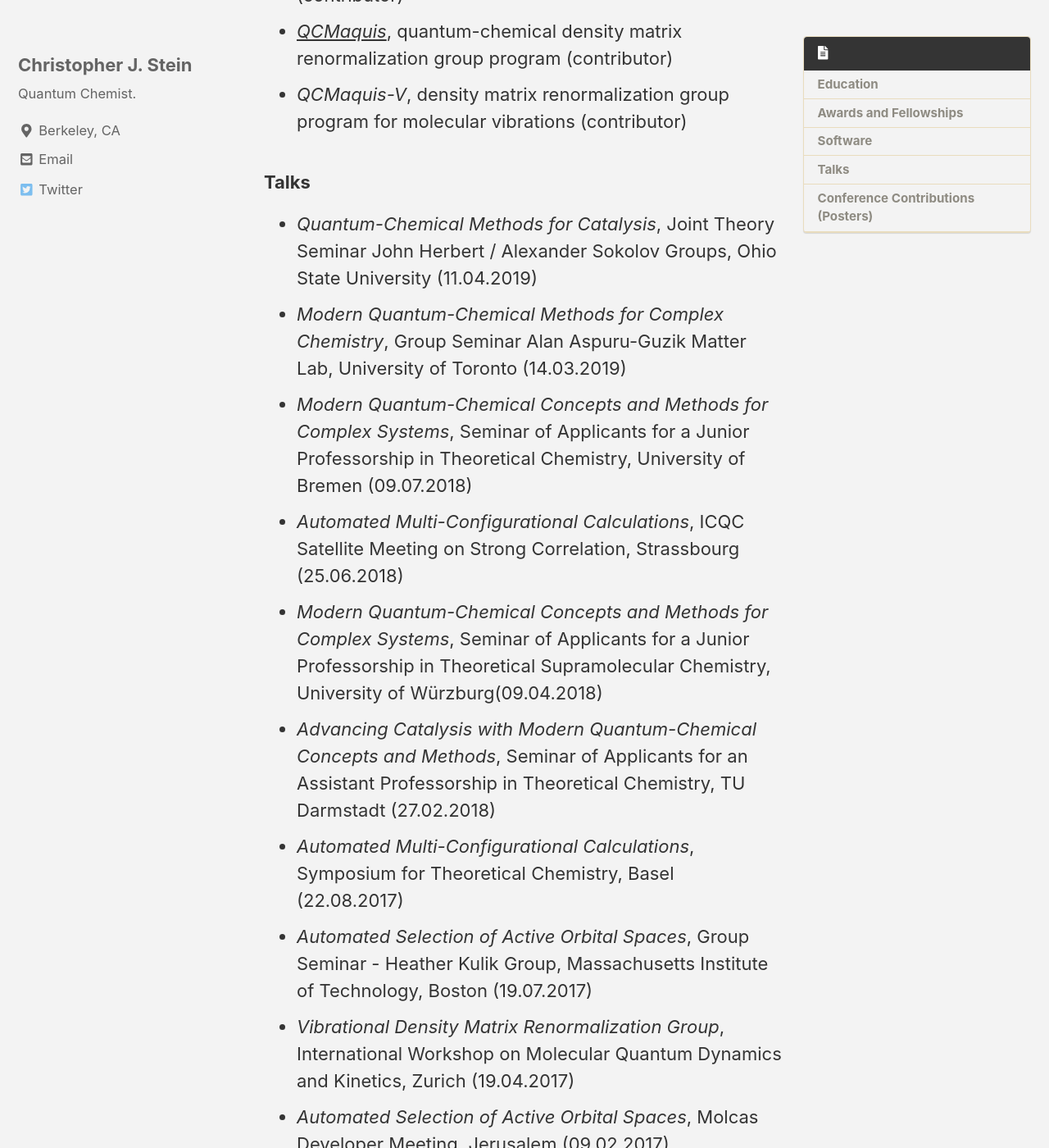
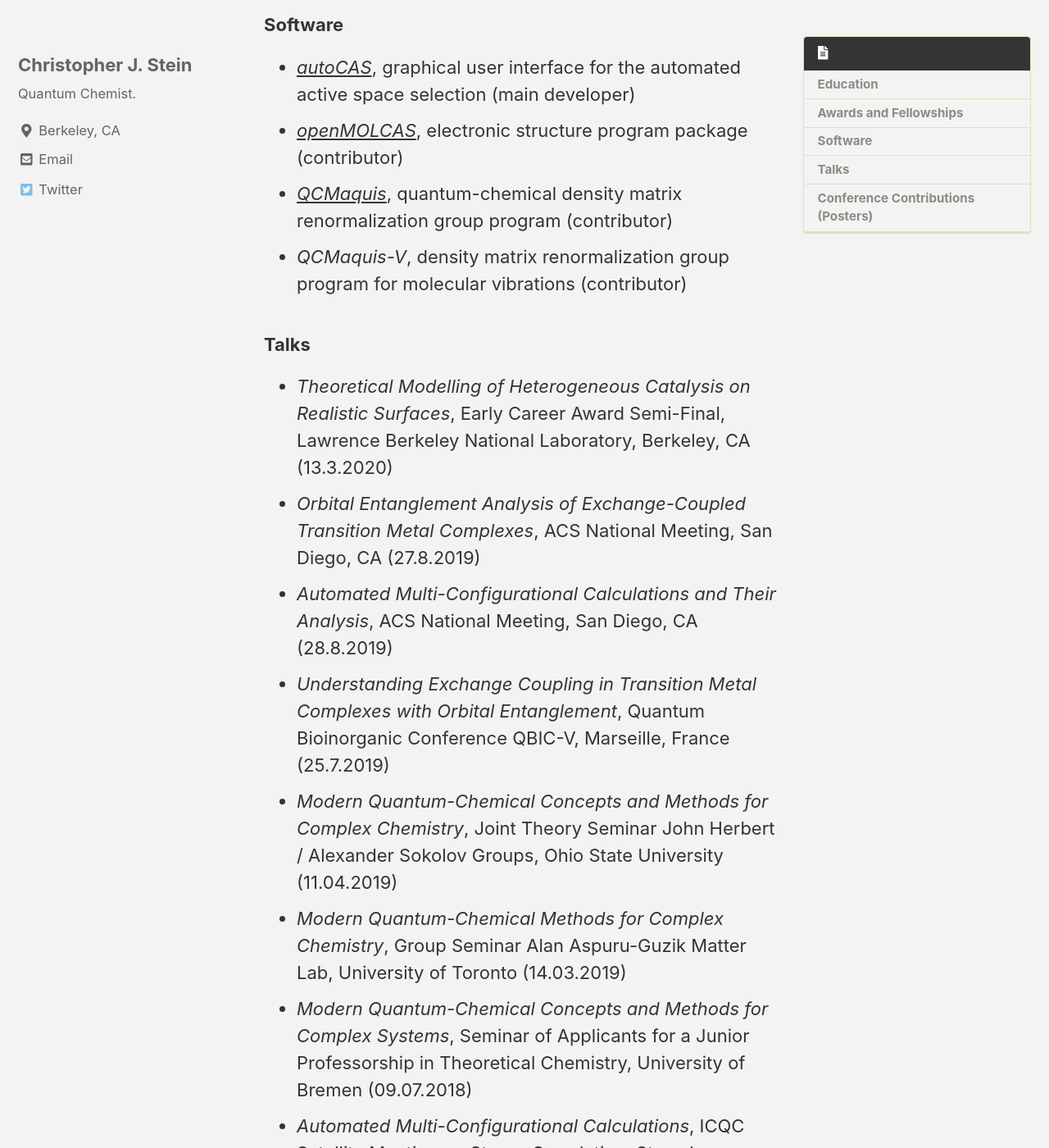
Before and after one commit to steinc/steinc.github.io, a Jekyll site: the page built from _pages/cv.md, in a window 1280 px wide and 1400 px high, scrolled down 2156 px. Shown: the whole window at 82% size. Built offline with Jekyll 4.4.1, drawn with Linux system fonts in a browser that asks for light colours; cached includes are drawn as plain includes; nearby versions of some CDN libraries; some of the changed text lies outside the part shown.

Commit message:
added some awards, talks and posters

```diff
--- a/_pages/cv.md
+++ b/_pages/cv.md
@@ -22,6 +22,9 @@
 
 ### Awards and Fellowships
 
++ ACS Comp Division / Wiley Computers in Chemistry Outstanding Postdoc Award (2020)
++ ETH medal for outstanding doctoral thesis, Zurich (2019)
++ Berkeley Postdoc Association Professional Development Award, Berkeley (2019)
 + SNF Early.PostDoc Mobility Fellowship for my postdoctoral stay in the group of Prof. Martin Head-Gordon, UC Berkeley (2018-2020)
 + Poster Prize at the Symposium of Theoretical Chemistry in Bochum, Germany (2016)
 + SCS-Metrohm Award for the best oral contribution in Theoretical and Computational Chemistry at the SCS Fall Meeting, Zurich (2016)
@@ -41,7 +44,11 @@
 
 
 ### Talks
-+ *Quantum-Chemical Methods for Catalysis*, Joint Theory Seminar John Herbert / Alexander Sokolov Groups, Ohio State University (11.04.2019)
++ *Theoretical Modelling of Heterogeneous Catalysis on Realistic Surfaces*, Early Career Award Semi-Final, Lawrence Berkeley National Laboratory, Berkeley, CA (13.3.2020)
++ *Orbital Entanglement Analysis of Exchange-Coupled Transition Metal Complexes*, ACS National Meeting, San Diego, CA (27.8.2019)
++ *Automated Multi-Configurational Calculations and Their Analysis*, ACS National Meeting, San Diego, CA (28.8.2019)
++ *Understanding Exchange Coupling in Transition Metal Complexes with Orbital Entanglement*, Quantum Bioinorganic Conference QBIC-V, Marseille, France (25.7.2019)
++ *Modern Quantum-Chemical Concepts and Methods for Complex Chemistry*, Joint Theory Seminar John Herbert / Alexander Sokolov Groups, Ohio State University (11.04.2019)
 + *Modern Quantum-Chemical Methods for Complex Chemistry*, Group Seminar Alan Aspuru-Guzik Matter Lab, University of Toronto (14.03.2019)
 + *Modern Quantum-Chemical Concepts and Methods for Complex Systems*, Seminar of Applicants for a Junior Professorship in Theoretical Chemistry, University of Bremen (09.07.2018)
 + *Automated Multi-Configurational Calculations*, ICQC Satellite Meeting on Strong Correlation, Strassbourg (25.06.2018)
@@ -55,6 +62,8 @@
 
 ### Conference Contributions (Posters)
 
++ *Toward Electrocatalysis on Metal Clusters Coupled to an Electron Reservoir*, ACS National Meeting, San Diego, CA (August 2019)
++ *Toward Electrocatalysis on Metal Clusters Coupled to an Electron Reservoir*, 9th MQM, Heidelberg, Germany (July 2019)
 + *Automated Multi-Configurational Calculations*, 11th Triennial Congress of the World Association of Theoretical and Computational Chemists WATOC, Munich (August 2017)
 + *Automated Selection of Active Orbital Spaces*, ACS National Meeting, San Francisco (April 2017)
 + *Quantitative Reaction Energies from an Automated Multi-Configurational Approach*, Symposium for Theoretical Chemistry, Bochum (September 2016)
```
